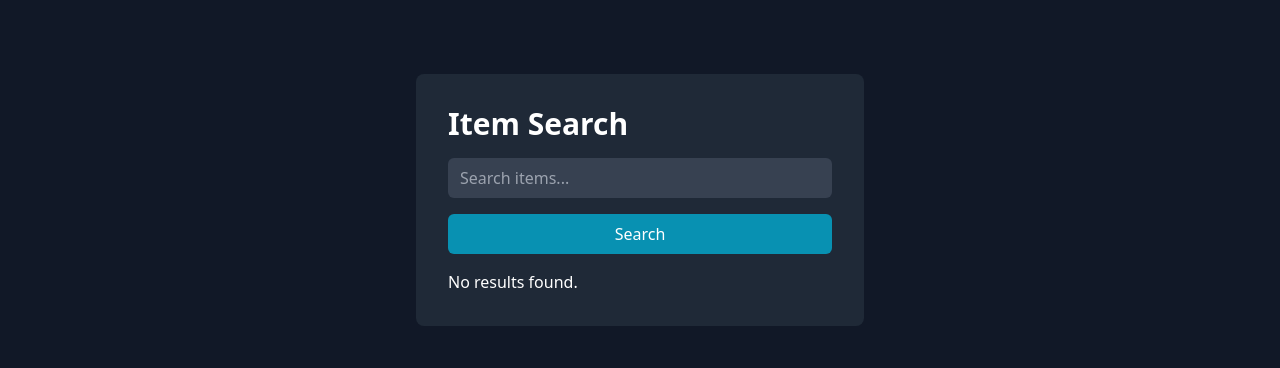
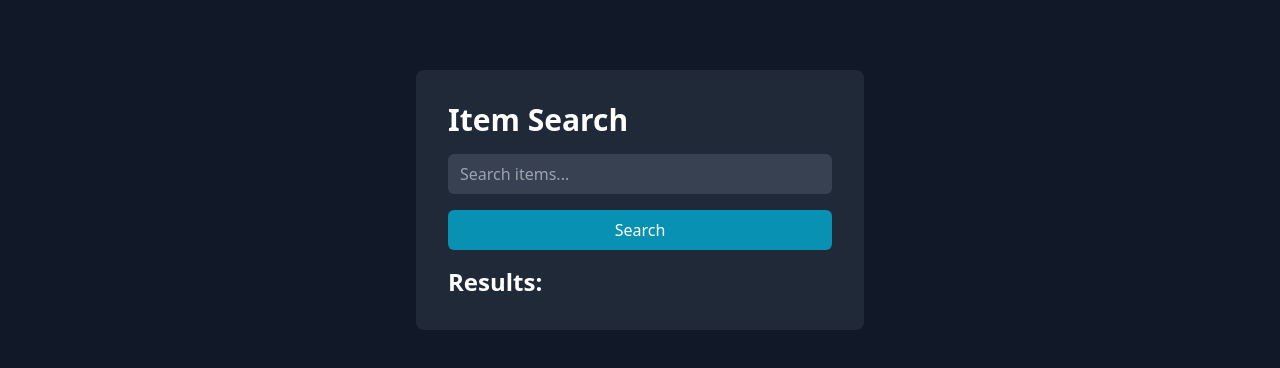
Before and after one commit to Bradyp34/CSC-424-Project, a React (Create React App) app in the folder FrontEnd/my-app/: page /ItemSearch in a window 1280 px wide. Shown: the part 296-664 px from the top of the page. Built offline with nearby package versions, Linux system fonts and the light colour scheme.

Commit message:
second commit

```diff
--- a/FrontEnd/my-app/src/Pages/ItemSearchPage.jsx
+++ b/FrontEnd/my-app/src/Pages/ItemSearchPage.jsx
@@ -4,12 +4,14 @@ import Navbar from '../Components/Navbar';
 function ItemSearchPage() {
  const [searchQuery, setSearchQuery] = useState('');
  const [searchResults, setSearchResults] = useState([]);
+ const [searchPerformed, setSearchPerformed] = useState(false);
 
  // Predefined list of items for demonstration
  const items = [
     { id: 1, name: 'Apple' },
     { id: 2, name: 'Banana' },
     { id: 3, name: 'Book' },
+    { id: 4, name: 'fasdfsadfsadfsadfsadfsadfasdfsadfsadfsadfsadf'}
 
  ];
 
@@ -56,7 +58,9 @@ function ItemSearchPage() {
             </button>
           </form>
           {/* Display search results */}
-          {searchResults.length > 0 ? (
+          {searchResults.length === 0 && searchPerformed ? (
+            <p className='mt-4'>No results found.</p>
+          ) : (
             <div>
               <h3 className='text-2xl font-bold mt-4'>Results:</h3>
               <ul>
@@ -65,13 +69,10 @@ function ItemSearchPage() {
                 ))}
               </ul>
             </div>
-          ) : (
-            <p className='mt-4'>No results found.</p>
           )}
         </div>
       </div>
     </div>
  );
 }
-
 export default ItemSearchPage;
```
